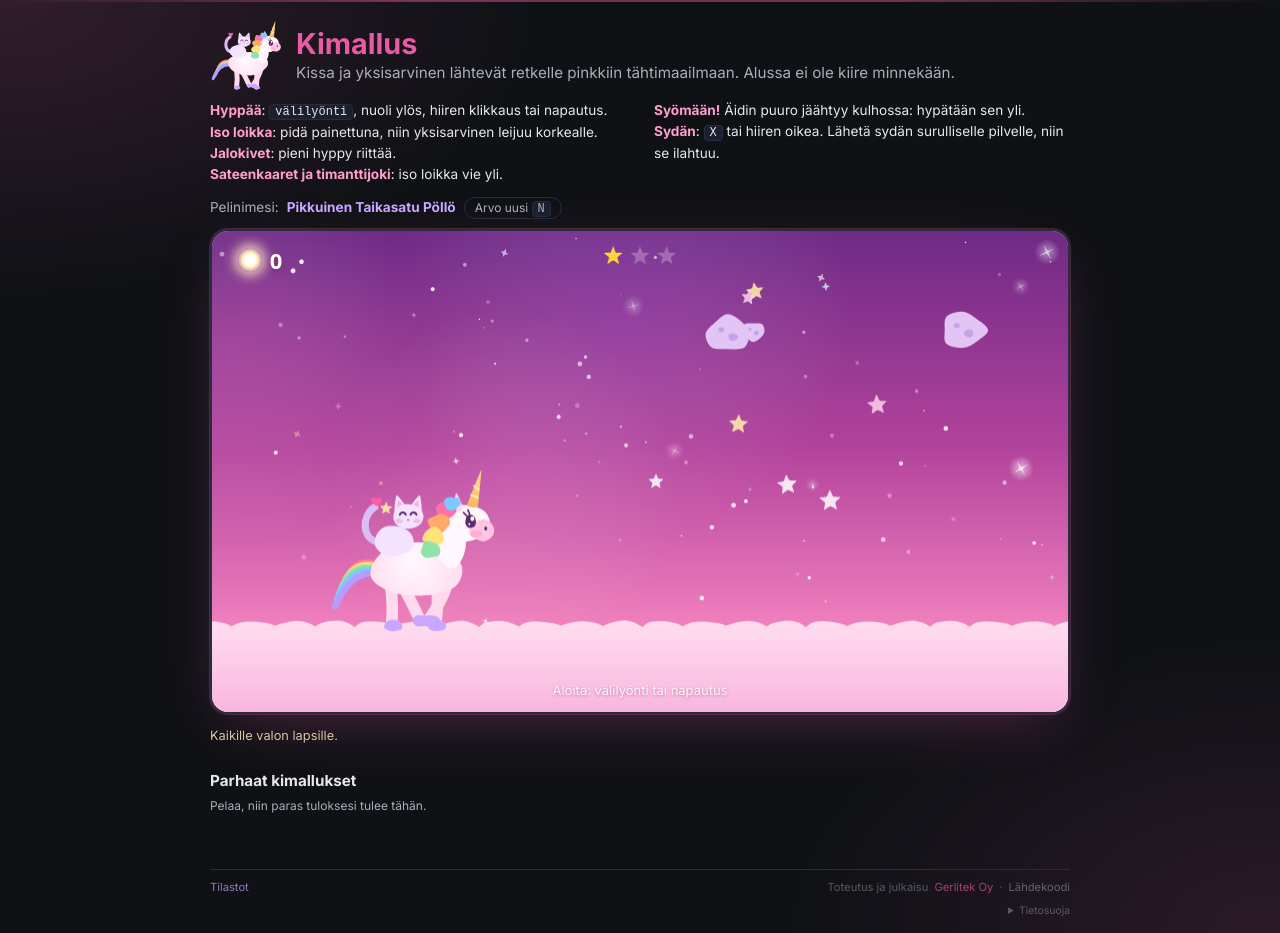
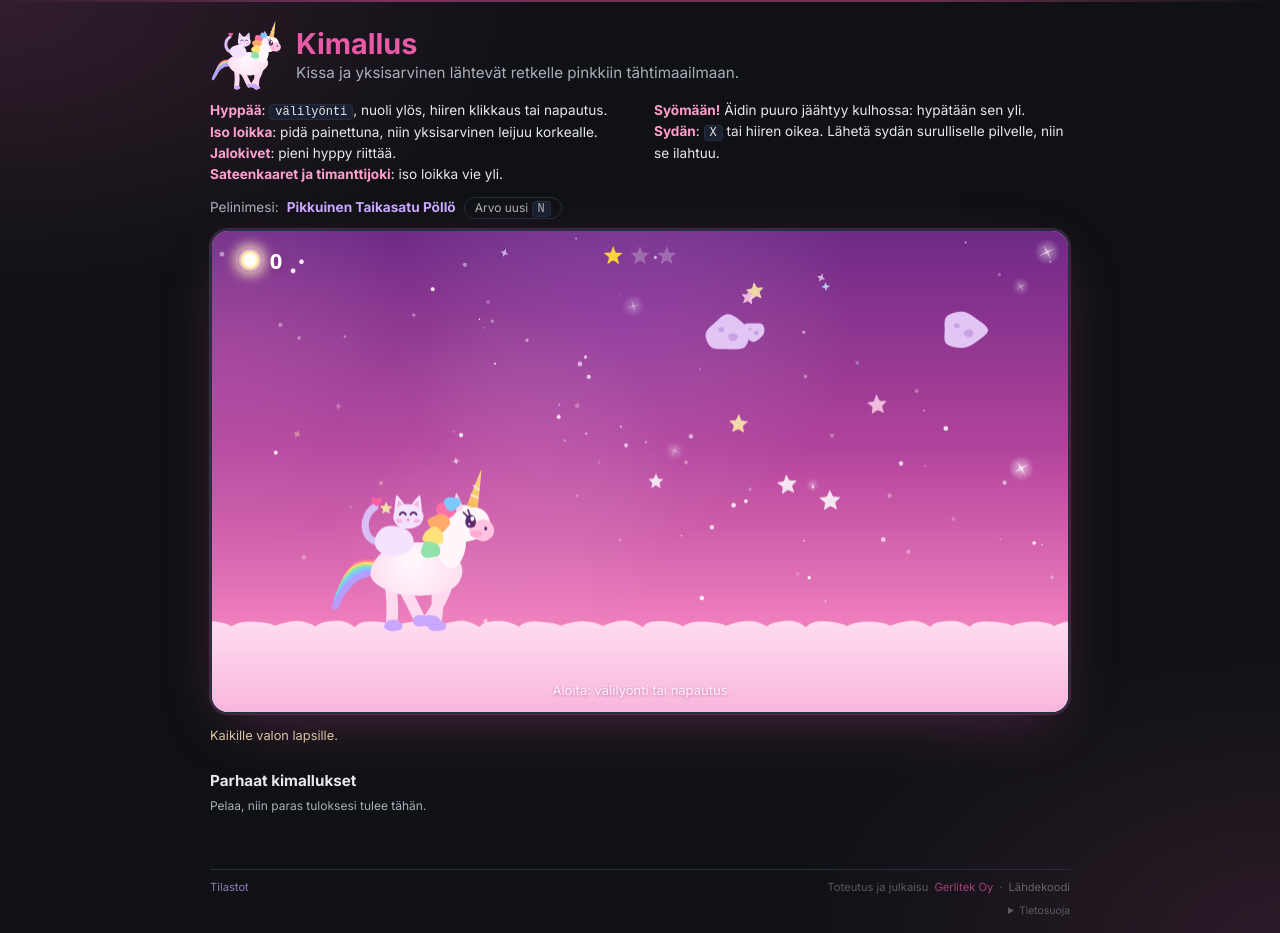
Before and after one commit to Gerlitek/kimallus-peli, a website built with Vite: page web/index.html in a window 1280 px wide. Built offline with nearby package versions, Linux system fonts and the light colour scheme; no server answers.

Commit message:
Shorten start page subtitle
Co-Authored-By: Claude <noreply@anthropic.com>

```diff
--- a/web/index.html
+++ b/web/index.html
@@ -168,7 +168,7 @@
       <canvas id="logo" aria-hidden="true"></canvas>
       <div>
         <h1>Kimallus</h1>
-        <p>Kissa ja yksisarvinen lähtevät retkelle pinkkiin tähtimaailmaan. Alussa ei ole kiire minnekään.</p>
+        <p>Kissa ja yksisarvinen lähtevät retkelle pinkkiin tähtimaailmaan.</p>
       </div>
     </div>
     <ol class="howto">
```
